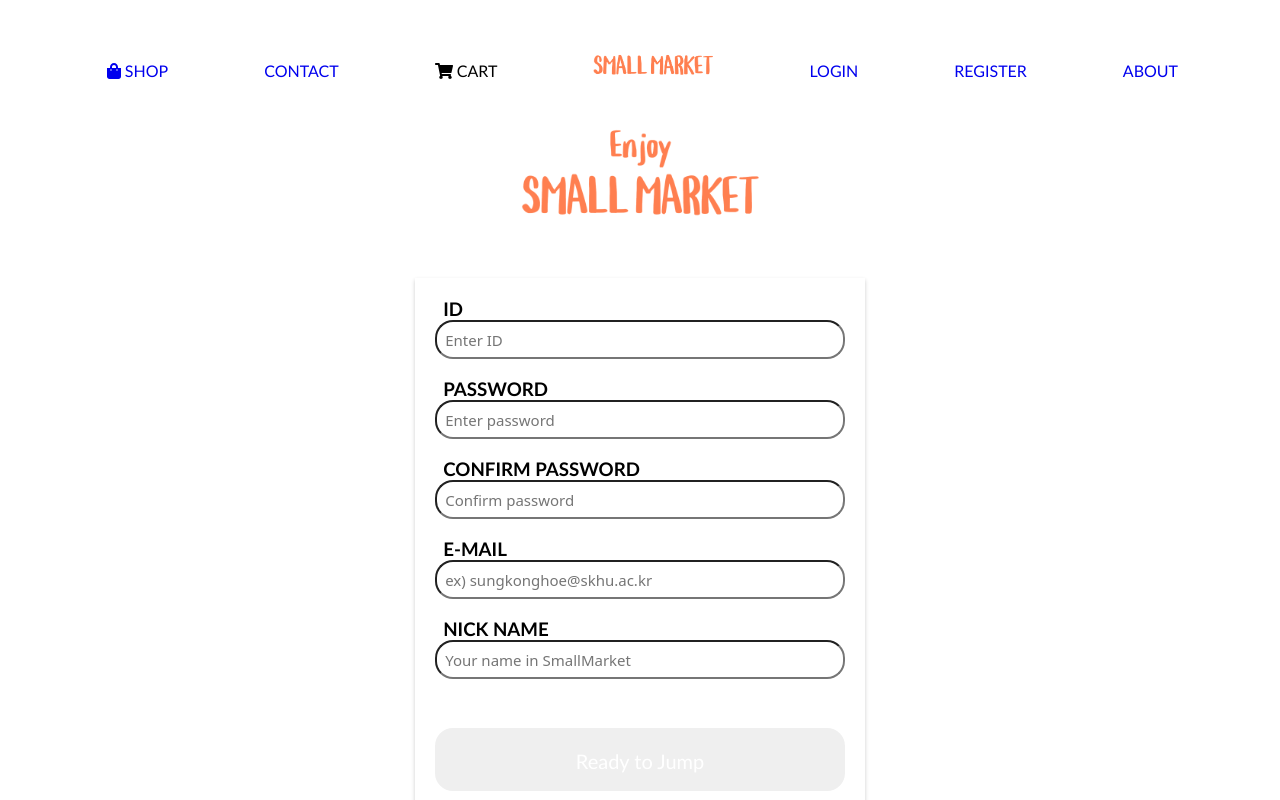
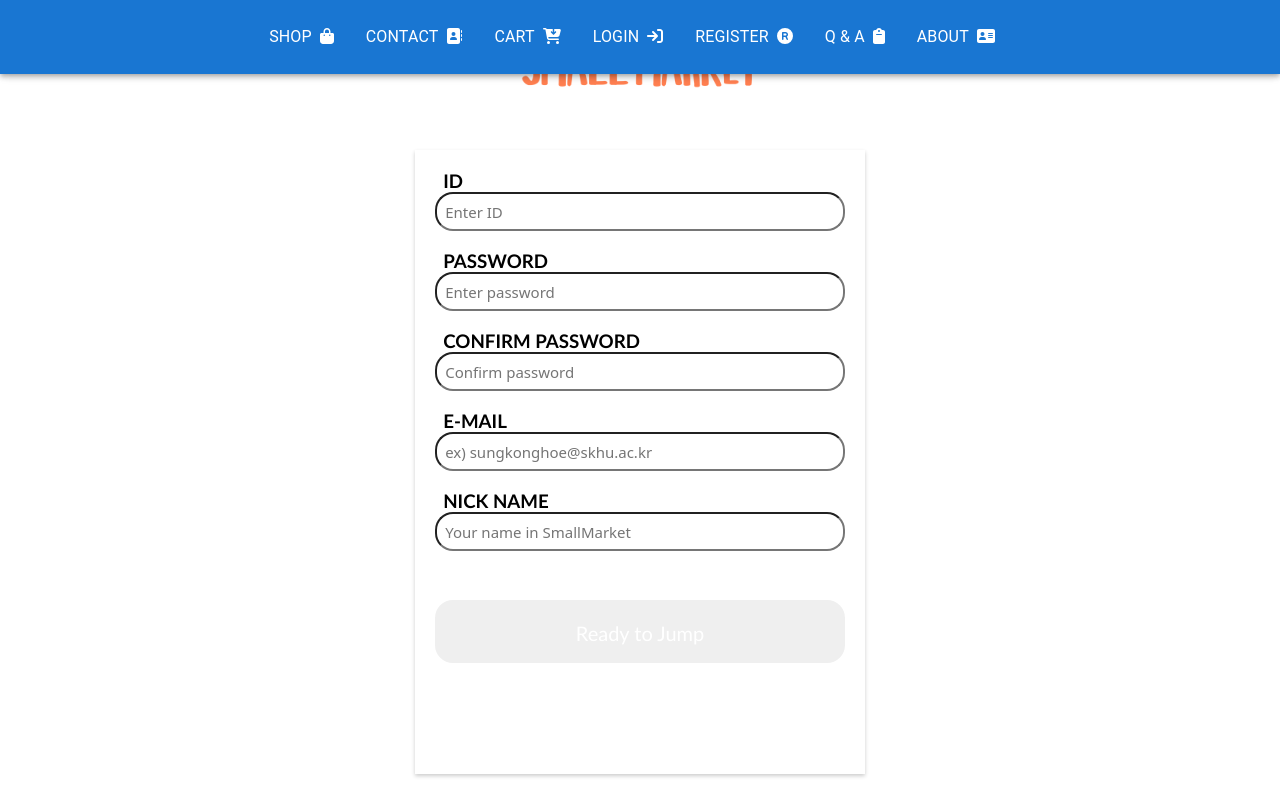
Before and after one commit to hovelopin/SmallMarket, a React (Create React App) app: page /register in a window 1280 px wide. Shown: the top 800 px of the page. Built offline with nearby package versions, Linux system fonts and the light colour scheme; no server answers.

Commit message:
Refactor: app navbar 교체

```diff
--- a/src/app.jsx
+++ b/src/app.jsx
@@ -2,6 +2,7 @@ import React from "react"
 import styles from "./app.module.css"
 import { BrowserRouter as Router, Route, Switch } from "react-router-dom"
 import Navbar from "./components/navbar/navbar"
+import Appbar from "./components/navbar/appbar"
 import Main from "./components/main/main"
 import Footer from "./components/footer/footer"
 import Login from "./components/login/login"
@@ -24,7 +25,7 @@ function App() {
                 <Switch>
                     <Route exact path="/" component={MainCover} />
                     <React.Fragment>
-                        <Navbar />
+                        <Appbar />
                         <Route exact path="/main" component={Main} />
                         <Route exact path="/register" component={Register} />
                         <Route exact path="/login" component={Login} />
```
